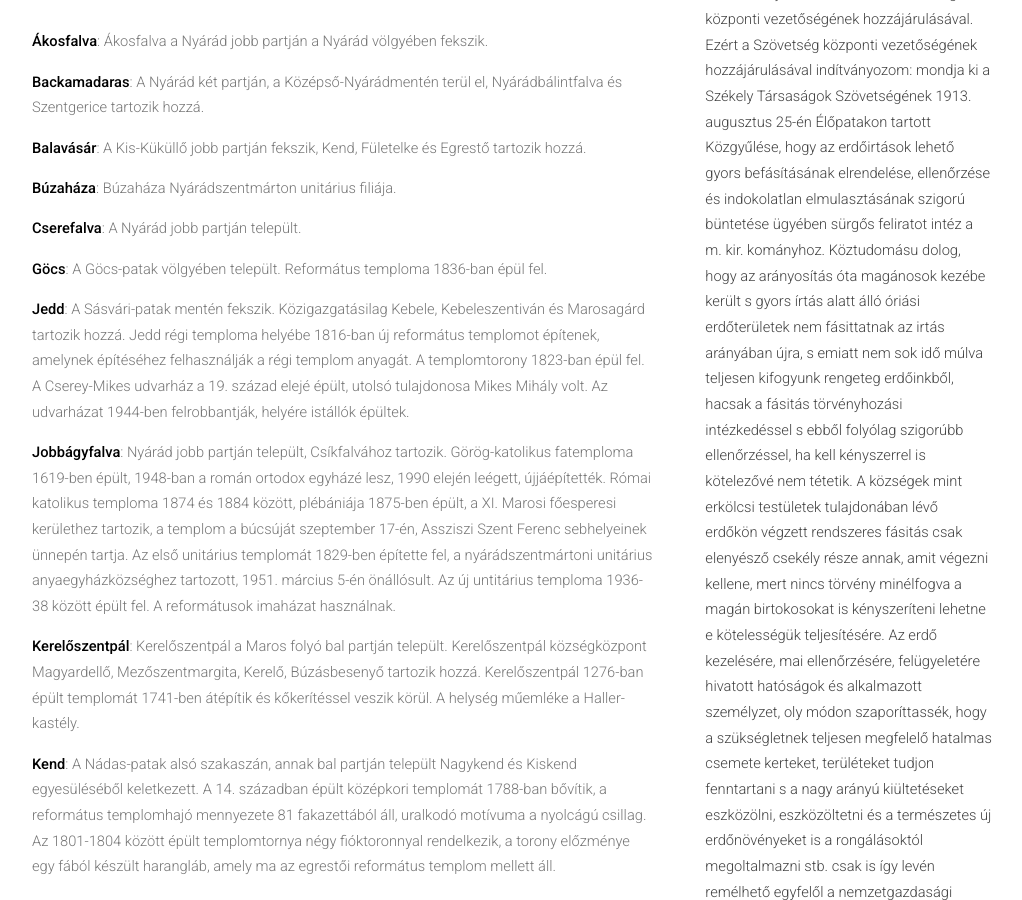
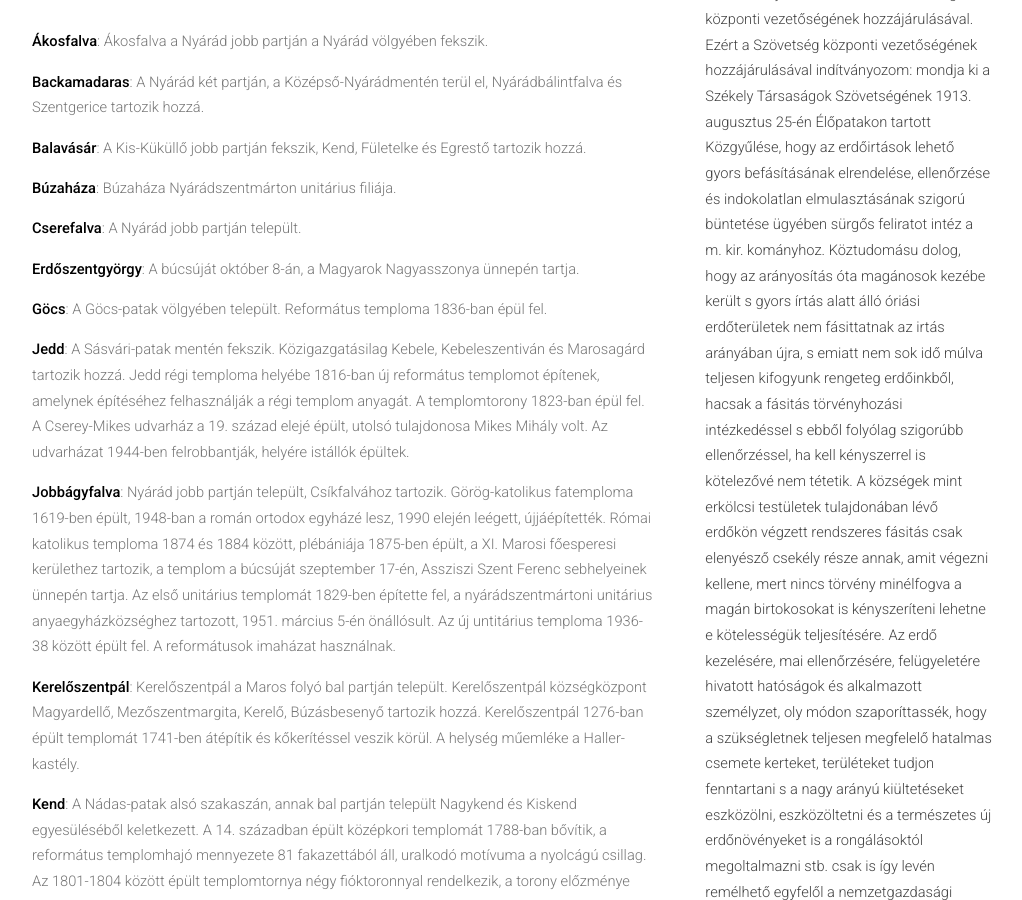
Before and after one commit to siculia/siculia.github.io, a Jekyll site: the page built from siculia-marosszek.html, in a window 1280 px wide and 900 px high, scrolled down 1498 px. Shown: the whole window, without its empty margins (128-1150 px from the left). Built offline with Jekyll 4.4.1, drawn with Linux system fonts in a browser that asks for light colours; nearby versions of some CDN libraries; library files that are not in the unit come from our copies.

Commit message:
Erdőszentgyörgy

```diff
--- a/siculia-marosszek.html
+++ b/siculia-marosszek.html
@@ -40,6 +40,7 @@ layout: default
 							<p style="text-align: left;"><b>Balavásár</b>: A Kis-Küküllő jobb partján fekszik, Kend, Fületelke és Egrestő tartozik hozzá.</p>
 							<p style="text-align: left;"><b>Búzaháza</b>: Búzaháza Nyárádszentmárton unitárius filiája.</p>
 							<p style="text-align: left;"><b>Cserefalva</b>: A Nyárád jobb partján települt.</p>
+							<p style="text-align: left;"><b>Erdőszentgyörgy</b>: A búcsúját október 8-án, a Magyarok Nagyasszonya ünnepén tartja.</p>
 							<p style="text-align: left;"><b>Göcs</b>: A Göcs-patak völgyében települt. Református temploma 1836-ban épül fel.</p>
 							<p style="text-align: left;"><b>Jedd</b>: A Sásvári-patak mentén fekszik. Közigazgatásilag Kebele, Kebeleszentiván és Marosagárd tartozik hozzá. Jedd régi temploma helyébe 1816-ban új református templomot építenek, amelynek építéséhez felhasználják a régi templom anyagát. A templomtorony 1823-ban épül fel. A Cserey-Mikes udvarház a 19. század elejé épült, utolsó tulajdonosa Mikes Mihály volt. Az udvarházat 1944-ben felrobbantják, helyére istállók épültek.</p>
 							<p style="text-align: left;"><b>Jobbágyfalva</b>: Nyárád jobb partján települt, Csíkfalvához tartozik. Görög-katolikus fatemploma 1619-ben épült, 1948-ban a román ortodox egyházé lesz, 1990 elején leégett, újjáépítették. Római katolikus temploma 1874 és 1884 között, plébániája 1875-ben épült, a XI. Marosi főesperesi kerülethez tartozik, a templom a búcsúját szeptember 17-én, Assziszi Szent Ferenc sebhelyeinek ünnepén tartja. Az első unitárius templomát 1829-ben építette fel, a nyárádszentmártoni unitárius anyaegyházközséghez tartozott, 1951. március 5-én önállósult. Az új untitárius temploma 1936-38 között épült fel. A reformátusok imaházat használnak.</p>
```
